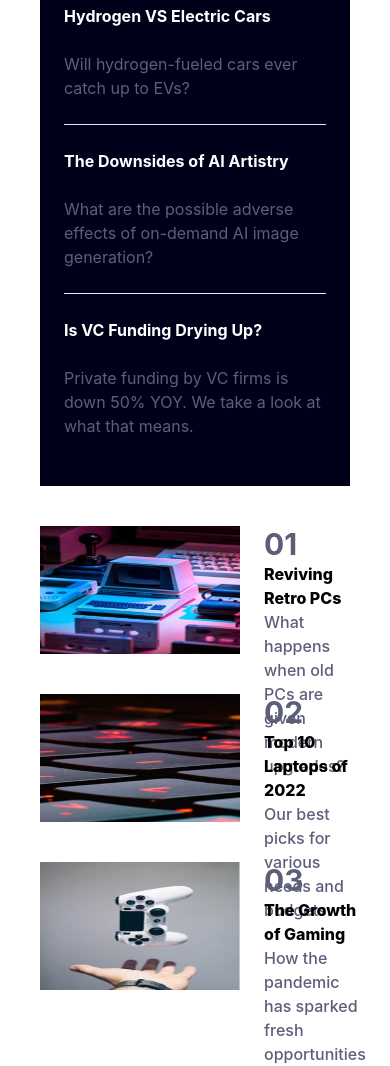
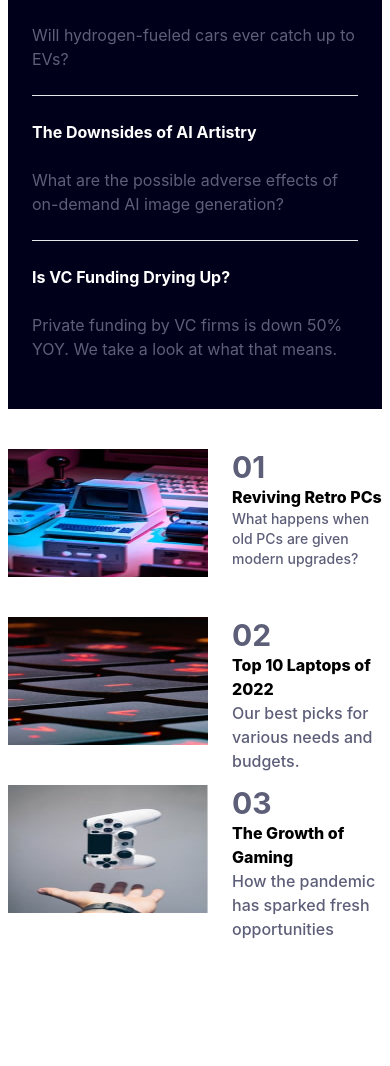
Before and after one commit to ahmed-wally/news-homepage, a website: page docs/index.html in a window 390 px wide. Shown: the part 785-1851 px from the top of the page. After the commit the page ends 1726 px from the top, so only its background shows below. Drawn offline with Linux system fonts and the light colour scheme.

Commit message:
add README

```diff
--- a/docs/index.html
+++ b/docs/index.html
@@ -15,7 +15,7 @@
     <title>Frontend Mentor | News homepage</title>
   </head>
 
-  <body class="font-inter flex flex-col m-10">
+  <body class="font-inter flex flex-col m-2 sm:m-10">
     <header class="flex justify-between mb-12 sm:mb-16">
       <img src="assets/images/logo.svg" alt="the logo of the website" />
       <div class="hidden sm:flex sm:items-center sm:gap-10">
@@ -124,14 +124,14 @@
         <br />
       </article>
 
-      <article class="flex h-32 gap-6">
+      <article class="flex h-32 gap-6 ">
         <img src="assets/images/image-retro-pcs.jpg" />
         <div>
           <h1 class="text-dark-grayish-blue font-bold text-3xl">01</h1>
           <h2 class="font-extrabold">
             <a href="#" class="hover:text-soft-red">Reviving Retro PCs</a>
           </h2>
-          <p class="font-medium text-dark-grayish-blue">
+          <p class="font-medium  text-sm text-dark-grayish-blue">
             What happens when old PCs are given modern upgrades?
           </p>
         </div>
--- a/package.json
+++ b/package.json
@@ -80,8 +80,8 @@
   },
   "scripts": {
     "test": "echo \"Error: no test specified\" && exit 1",
-	"prettier-on": "onchange \"./build/index.html\" -- npx prettier --write --ignore-unknown {{changed}}",
-	"tailwind-watch": "npx tailwindcss -i ./src/input.css -o ./build/css/style.css --watch"
+	"prettier-on": "onchange \"./docs/index.html\" -- npx prettier --write --ignore-unknown {{changed}}",
+	"tailwind-watch": "npx tailwindcss -i ./src/input.css -o ./docs/css/style.css --watch"
   },
   "author": "",
   "license": "ISC"
```
Also changed, not shown: README.md, docs/css/style.css.
